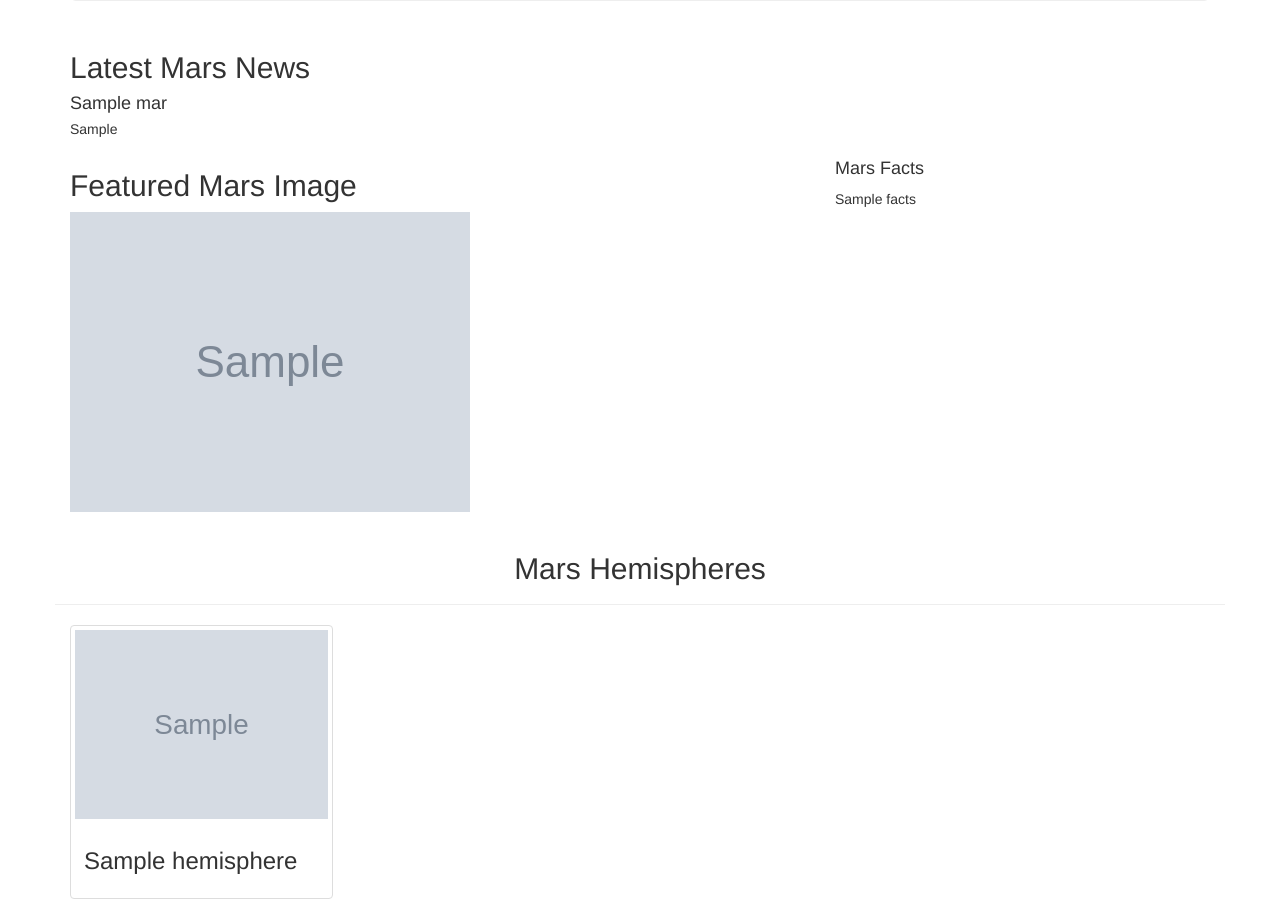
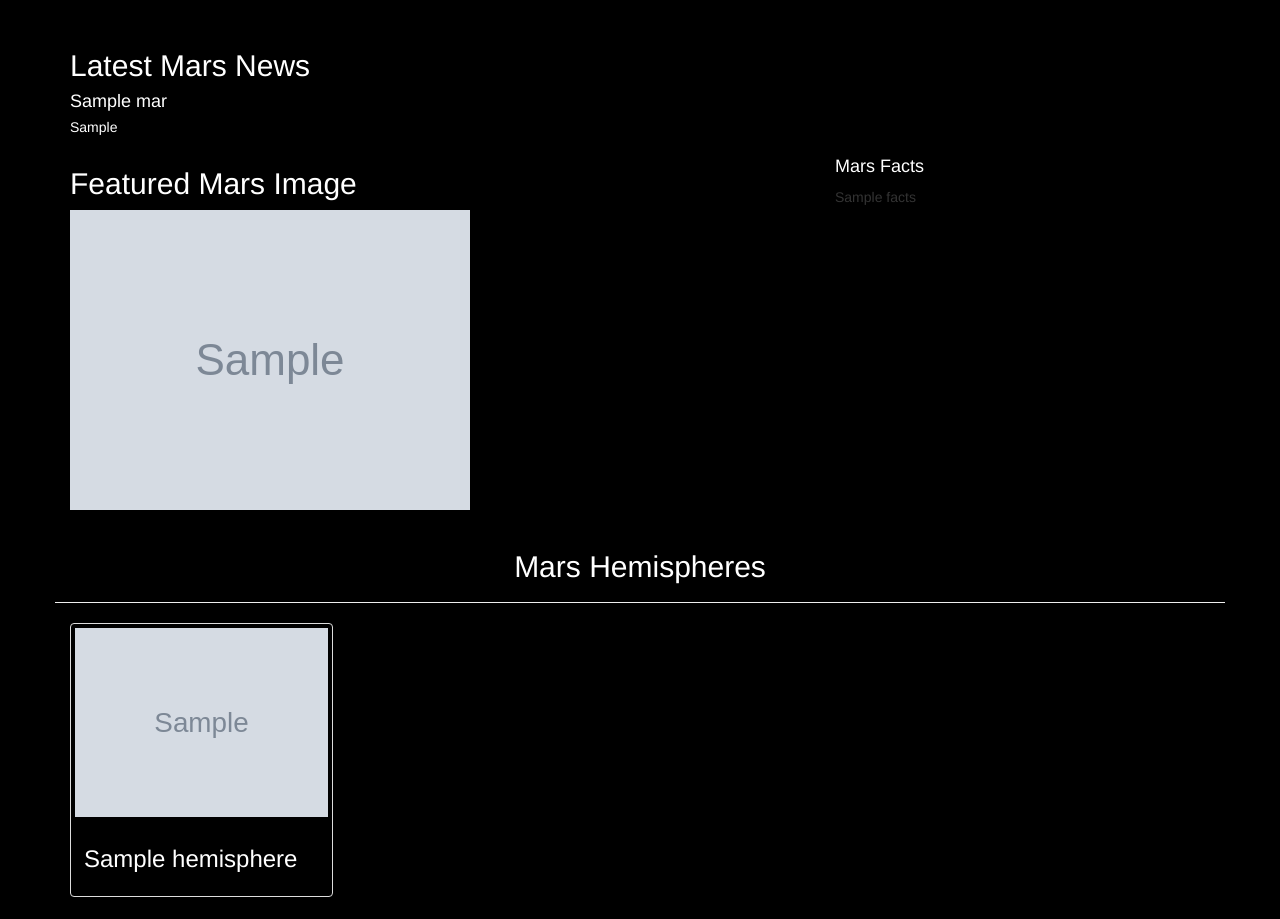
Before and after one commit to clarerobb/Mission-to-Mars, a Flask app: page / in a window 1280 px wide. Shown: the part 255-1174 px from the top of the page. After the commit the page ends 1152 px from the top, so only its background shows below. Run offline with Flask 2, Linux system fonts and the light colour scheme; grey boxes marked "Sample" are stand-in pictures; a database or web service that is not in the repository returns one stand-in record (values such as "Sample title"); some libraries are stand-ins or nearby versions.

Commit message:
Updated index.html with background color

```diff
--- a/templates/index.html
+++ b/templates/index.html
@@ -8,23 +8,25 @@
     <link rel="stylesheet"
     href="https://maxcdn.bootstrapcdn.com/bootstrap/3.3.7/css/bootstrap.min.css"/>
 </head>
-<body>
+<body style="background-color: black">
     <div class="container">
         <!-- Add Jumbotron to Header -->
-        <div class="jumbotron text-center">
+        <div class="jumbotron text-center"
+        style="background-image: url('https://th-thumbnailer.cdn-si-edu.com/IikCkk5GWGx-_-O9tsRnDEdduZw=/1000x750/filters:no_upscale()/https://tf-cmsv2-smithsonianmag-media.s3.amazonaws.com/filer/3c/2a/3c2af135-c333-4262-a5d9-91d596494c1e/mars_surface.jpg');
+        background-size: cover; background-position: center; color: white">
             <h1>Mission to Mars</h1>
             <!-- Add a button to activate scraping script -->
-            <p><a class="btn btn-info btn-lg" href="/scrape"
-                        role="button">Scrape New Data</a></p>
+            <p><a class="btn btn-primary btn-lg active" href="/scrape"
+                role="button" style="background-color: black; border: none; color: white;">Scrape New Data</a></p>
         </div>
         <!-- Mars News -->
         <div class="row" id="mars-news">
             <div class="col-md-12">
                 <div class="media">
                     <div class="media-body">
-                        <h2>Latest Mars News</h2>
-                        <h4 class="media-heading">{{mars.news_title}}</h4>
-                        <p>{{ mars.news_paragraph }}</p>
+                        <h2 style="color: white">Latest Mars News</h2>
+                        <h4 class="media-heading" style="color: white">{{mars.news_title}}</h4>
+                        <p style="color: white">{{ mars.news_paragraph }}</p>
                     </div>
                 </div>
             </div>
@@ -34,14 +36,14 @@
         <div class="row" id="mars-featured-image">
             <!-- Second level -->
             <div class="col-md-8">
-                <h2>Featured Mars Image</h2>
+                <h2 style="color: white">Featured Mars Image</h2>
                 <img src="{{ mars.featured_image }}" class="img-responsive" alt="Responsive image">
             </div>
             <!-- Mars Facts -->
             <div class="col-md-4">
                 <!-- Mars Facts -->
                 <div class="row" id="mars-facts">
-                    <h4>Mars Facts</h4>
+                    <h4 style="color: white">Mars Facts</h4>
                     {{ mars.facts | safe }}
                 </div>
             </div>
@@ -49,14 +51,14 @@
         <!--Hemispheres-->
         <div class='row' id="mars-hemispheres">
             <div class="page-header">
-                <h2 class="text-center">Mars Hemispheres</h2>
+                <h2 style="color: white" class="text-center">Mars Hemispheres</h2>
             </div>
             {% for hemisphere in mars.hemispheres %}
             <div class="col-md-3">
-              <div class="thumbnail">
+              <div class="thumbnail" style="background-color: black;">
                 <img src="{{ hemisphere.img_url | default('static/images/error.png', true) }}" alt="Responsive image" class="img-responsive">
                 <div class="caption">
-                  <h3>{{ hemisphere.title }}</h3>
+                  <h3 style="color: white">{{ hemisphere.title }}</h3>
                 </div>
               </div>
             </div>
```
